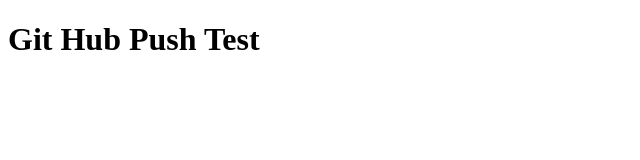
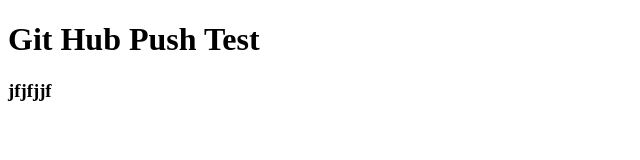
Before and after one commit to DarDar-bit/My-Portfolio, a plain HTML site: page index.html in a window 1280 px wide. Shown: the full height of the page, 0-640 px from the left. Drawn offline with Linux system fonts and the light colour scheme.

Commit message:
adding h3

```diff
--- a/index.html
+++ b/index.html
@@ -7,5 +7,6 @@
 </head>
 <body>
     <h1>Git Hub Push Test</h1>
+    <h3>jfjfjjf</h3>
 </body>
 </html>
```
